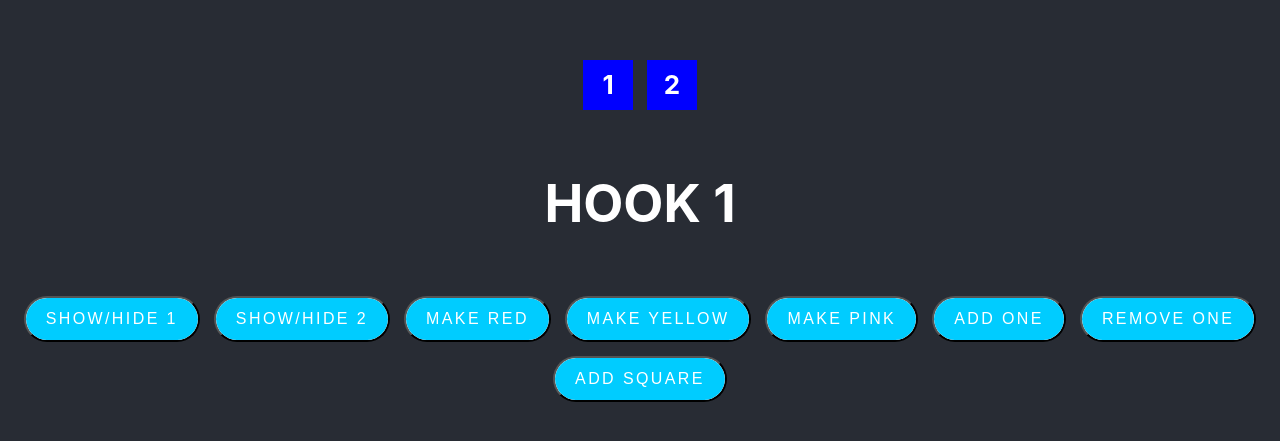
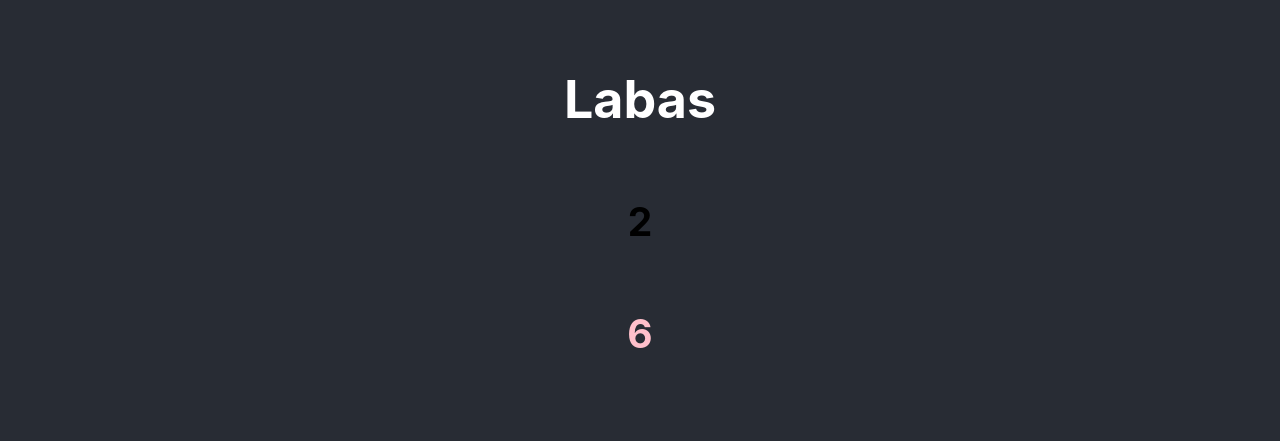
Before and after one commit to lukastabu/zirafa, a React (Create React App) app in the folder r1/: page / in a window 1280 px wide. Shown: the part 189-630 px from the top of the page. Built offline with nearby package versions, Linux system fonts and the light colour scheme.

Commit message:
vienas, antras

```diff
--- a/r1/src/App.jsx
+++ b/r1/src/App.jsx
@@ -1,59 +1,14 @@
-import { useState } from 'react';
 import './App.scss';
-import randColor from './Functions/randColor';
+import Antras from './Components/006/Antras';
+import Vienas from './Components/006/Vienas';
 
 function App() {
-
-    const [show, setShow] = useState(true);
-    const [show1, setShow1] = useState(true);
-    const [color, setColor] = useState('blue');
-    const [one, setOne] = useState(1);
-    const [sq, setSq] = useState([]);
-
-    const makeShow = what => {
-        what ? setShow(s => !s) : setShow1(s => !s);
-    }
-
-    const doMath = number => setOne(o => o + number);
-
-
-    const changeColor = color => setColor(color);
-
-    const addSquare = () => {
-        // setSq(s => [...s, (s[s.length - 1] ?? 0) + 1]);
-        setSq(s => [...s, randColor()]);
-    }
-
-
   return (
     <div className="App">
       <header className="App-header">
-                <div className="sqc">
-                    {
-                        sq.map((s, i) => (
-                        <div className="sq red" key={i} style={{background: s}}></div>)
-                        )
-                    }
-                </div>
-                <div className="sqc">
-                    {
-                        show ? <div className="sq" style={{ background: color }}>1</div> : null
-                    }
-                    {
-                        show1 ? <div className="sq" style={{ background: color }}>2</div> : null
-                    }
-                </div>
-                <h1>HOOK {one}</h1>
-                <div className="sqc">
-                    <button onClick={() => makeShow(1)}>Show/Hide 1</button>
-                    <button onClick={() => makeShow(0)}>Show/Hide 2</button>
-                    <button onClick={() => changeColor('red')}>Make Red</button>
-                    <button onClick={() => changeColor('yellow')}>Make Yellow</button>
-                    <button onClick={() => changeColor('pink')}>Make Pink</button>
-                    <button onClick={() => doMath(1)}>Add One</button>
-                    <button onClick={() => doMath(-1)}>Remove One</button>
-                    <button onClick={addSquare}>Add Square</button>
-                </div>
+        <h1>Labas</h1>
+        <Vienas skaicius={1} spalva="black"></Vienas>
+        <Antras skaicius={5} spalva="pink"></Antras>
       </header>
     </div>
   );
--- /dev/null
+++ b/r1/src/Components/006/Antras.jsx
@@ -0,0 +1,12 @@
+function Antras({skaicius, spalva}) {
+
+    return (
+        <>
+            {
+                skaicius + 2 > 9 ? null : <h2 style={{color: spalva}}>{skaicius + 1}</h2>
+            }
+        </>
+    )
+}
+
+export default Antras;
--- /dev/null
+++ b/r1/src/Components/006/Vienas.jsx
@@ -0,0 +1,12 @@
+function Vienas({ skaicius, spalva }) {
+
+    return (
+        <>
+            {
+                skaicius + 1 > 9 ? null : <h2 style={{color: spalva}}>{skaicius + 1}</h2>
+            }
+        </>
+    )
+}
+
+export default Vienas;
```
Also changed, not shown: r1/src/005.jsx (added, +62 -0 lines). Lines whose indentation alone changed are shown as unchanged.
